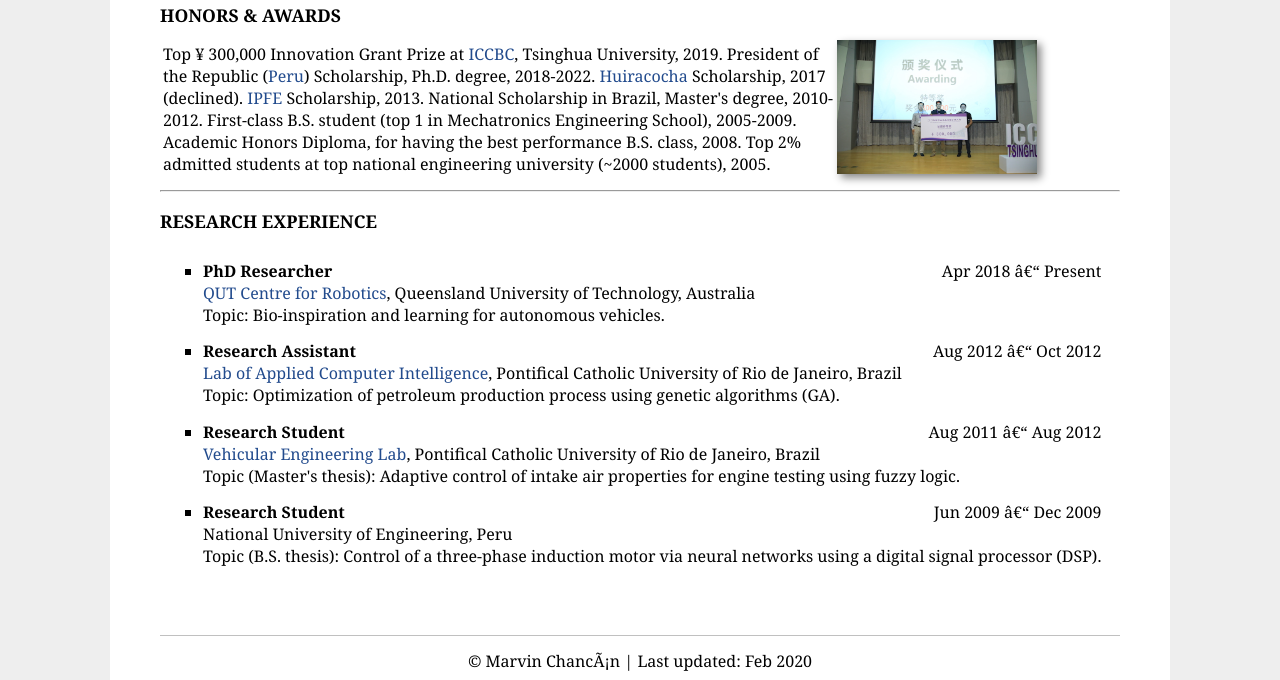
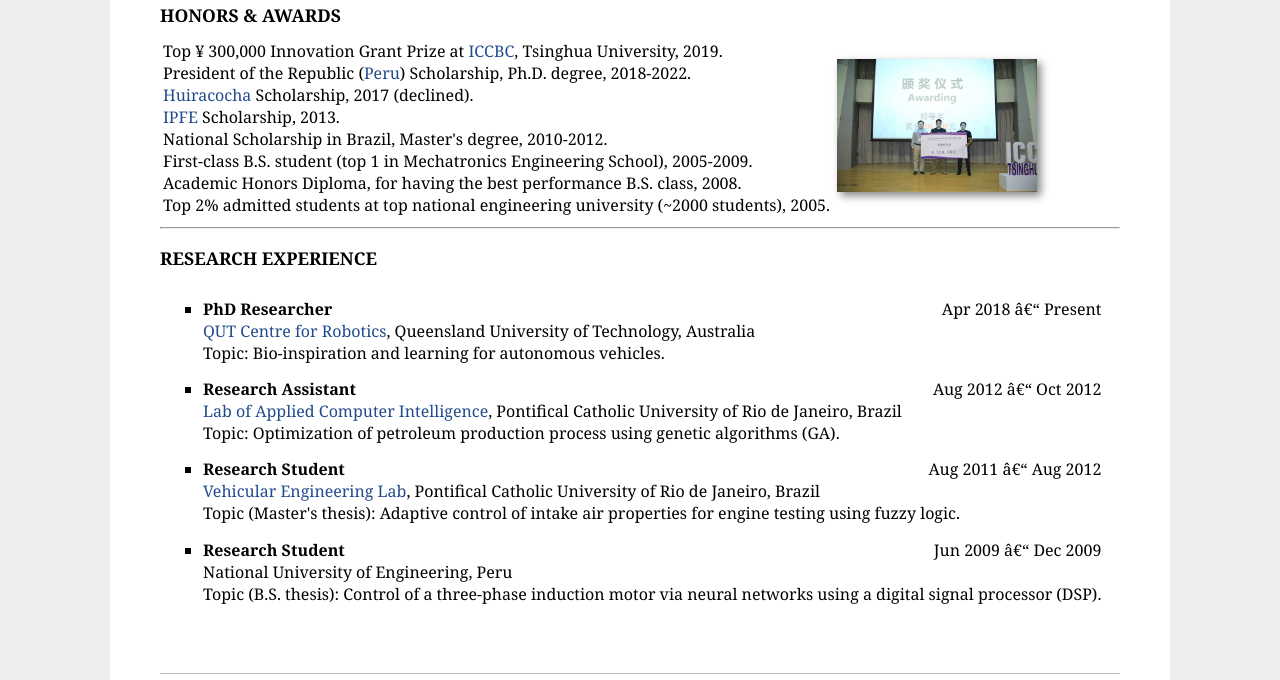
Before and after one commit to mchancan/mchancan.github.io, a Jekyll site: the page built from index.html, in a window 1280 px wide and 900 px high, scrolled down 1020 px, cut to the strip 220-900 px from the top of the window. Built offline with Jekyll 4.4.1, drawn with Linux system fonts in a browser that asks for light colours.

```diff
--- a/index.html
+++ b/index.html
@@ -114,14 +114,14 @@ title: MV
 	<tbody>
 	<tr>
 		<td width="670">
-			Top &yen; 300,000 Innovation Grant Prize at <a href="https://contest.cbicr.org/en/">ICCBC</a>, Tsinghua University, 2019.
-    			President of the Republic (<a href="https://www.pronabec.gob.pe/beca-presidente/">Peru</a>) Scholarship, Ph.D. degree, 2018-2022.
-    			<a href="https://posgrado.pucp.edu.pe/beca-fondo/beca-huiracocha/">Huiracocha</a> Scholarship, 2017 (declined).
-    			<a href="http://ipfe.org.pe/">IPFE</a> Scholarship, 2013.
-    			National Scholarship in Brazil, Master's degree, 2010-2012.
-			First-class B.S. student (top 1 in Mechatronics Engineering School), 2005-2009.
-			Academic Honors Diploma, for having the best performance B.S. class, 2008.
-			Top 2% admitted students at top national engineering university (&#126;2000 students), 2005.
+			Top &yen; 300,000 Innovation Grant Prize at <a href="https://contest.cbicr.org/en/">ICCBC</a>, Tsinghua University, 2019.<br>
+    			President of the Republic (<a href="https://www.pronabec.gob.pe/beca-presidente/">Peru</a>) Scholarship, Ph.D. degree, 2018-2022.<br>
+    			<a href="https://posgrado.pucp.edu.pe/beca-fondo/beca-huiracocha/">Huiracocha</a> Scholarship, 2017 (declined).<br>
+    			<a href="http://ipfe.org.pe/">IPFE</a> Scholarship, 2013.<br>
+    			National Scholarship in Brazil, Master's degree, 2010-2012.<br>
+			First-class B.S. student (top 1 in Mechatronics Engineering School), 2005-2009.<br>
+			Academic Honors Diploma, for having the best performance B.S. class, 2008.<br>
+			Top 2% admitted students at top national engineering university (&#126;2000 students), 2005.<br>
 		</td>
 		<td>
 			<img padding="0px 20px 15px 0px" style="box-shadow: 4px 4px 8px #888" src="images/ICCBC.JPG"  width="200" height="inherit" border="1px" alt=""></br>
```
